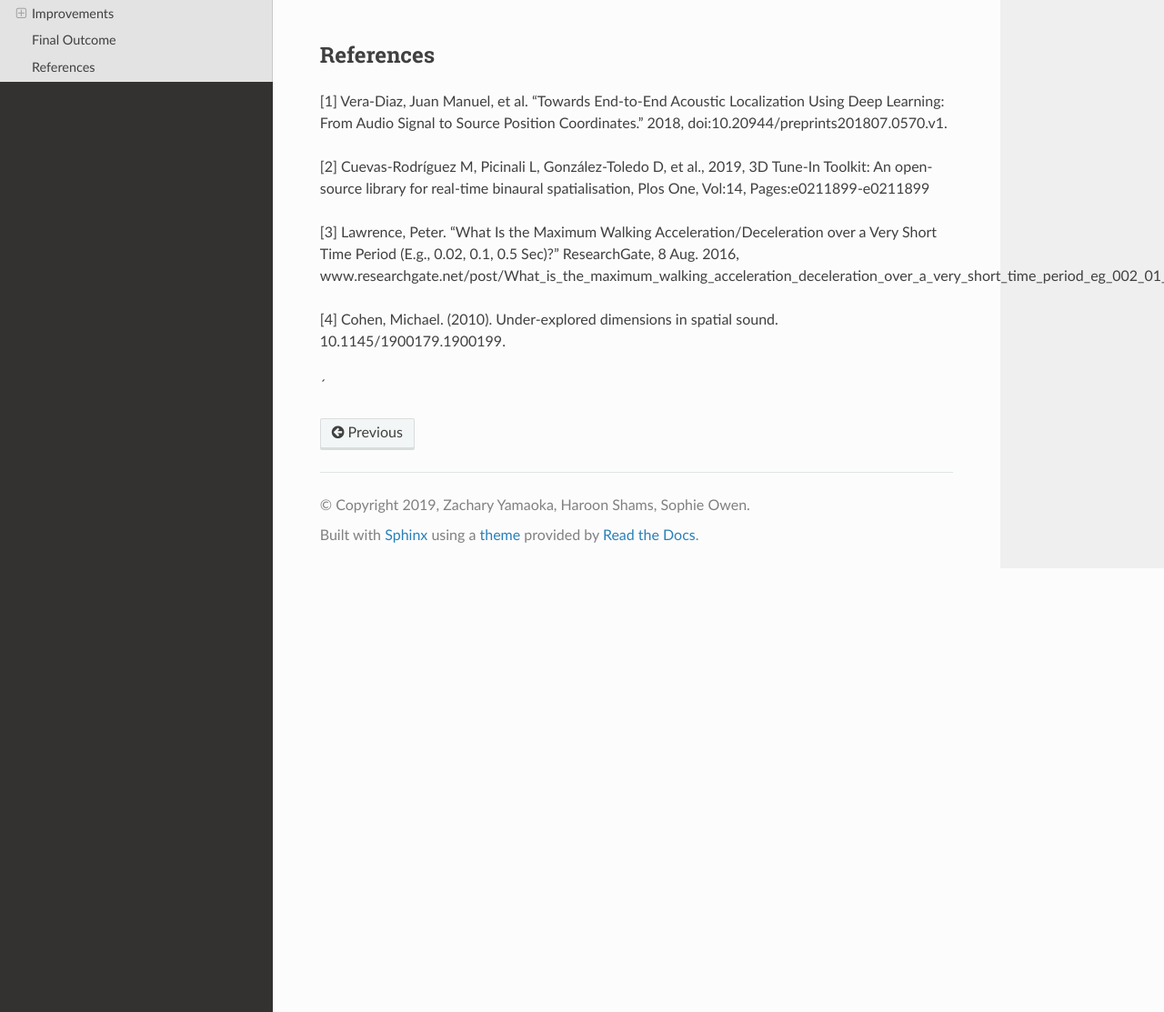
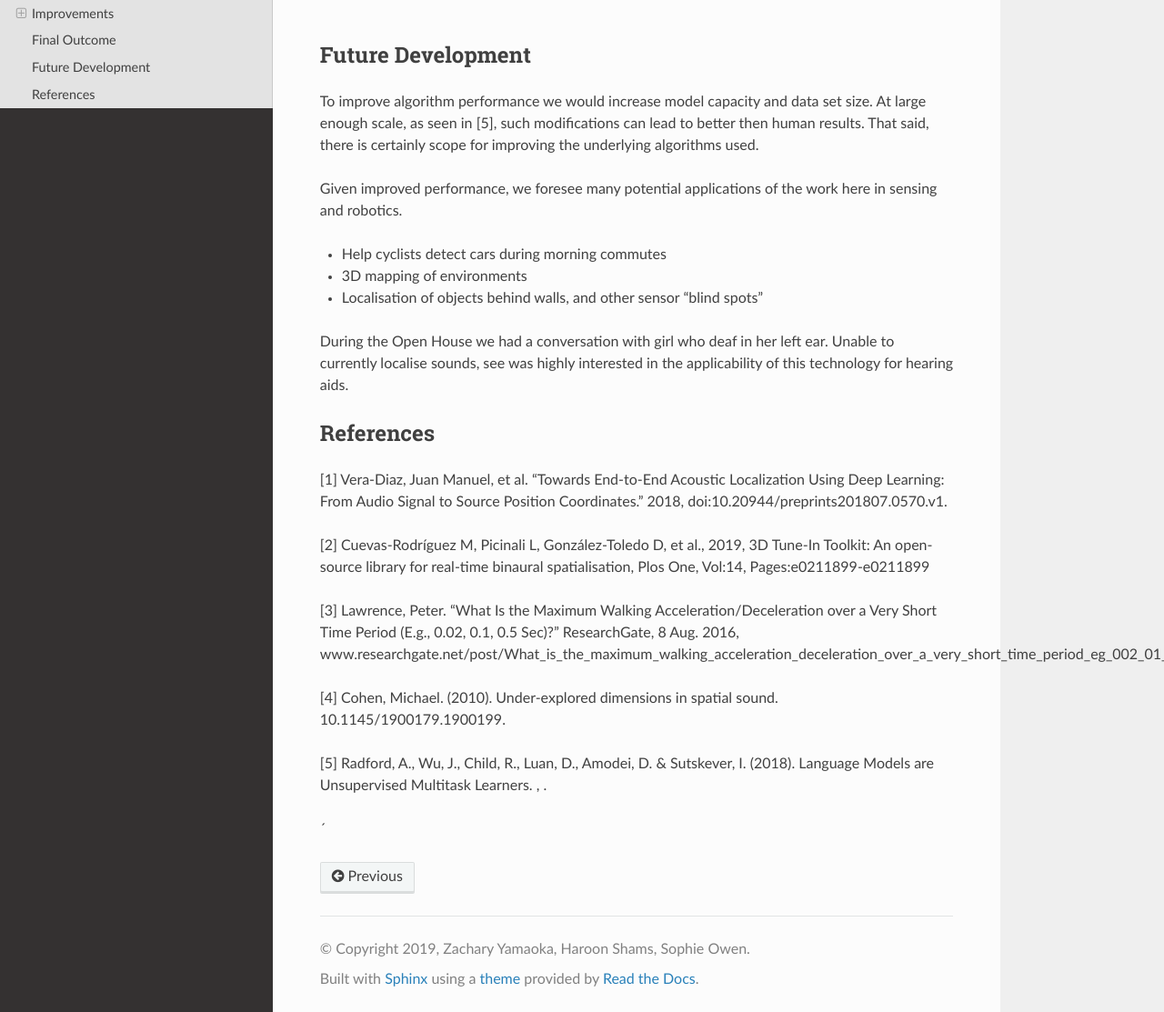
Before and after one commit to zacharyyamaoka/DE3-Audio, a Sphinx documentation site: the page built from docs/intro.rst, in a window 1280 px wide and 1400 px high, scrolled down 17076 px, cut to the strip 287-1400 px from the top of the window. Shown: the whole strip at 91% size. Built offline with Sphinx 7.4.7 and the Read the Docs theme 2.0.0, drawn with Linux system fonts in a browser that asks for light colours; some of the changed text lies outside the part shown.

Commit message:
future deveopments

```diff
--- a/docs/intro.rst
+++ b/docs/intro.rst
@@ -506,6 +506,21 @@ Final Outcome
 |
 
 
+Future Development
+-------------------
+
+To improve algorithm performance we would increase model capacity and data set size. At large enough scale, as seen in [5], such modifications can lead to
+better then human results. That said, there is certainly scope for improving the underlying algorithms used.
+
+Given improved performance, we foresee many potential applications of the work here in sensing and robotics.
+
+* Help cyclists detect cars during morning commutes
+* 3D mapping of environments
+* Localisation of objects behind walls, and other sensor "blind spots"
+
+During the Open House we had a conversation with girl who deaf in her left ear. Unable to currently localise sounds,
+see was highly interested in the applicability of this technology for hearing aids.
+
 References
 -----------------
 
@@ -523,4 +538,7 @@ ResearchGate, 8 Aug. 2016, www.researchgate.net/post/What_is_the_maximum_walking
 
 [4] Cohen, Michael. (2010). Under-explored dimensions in spatial sound. 10.1145/1900179.1900199.
 
+[5] Radford, A., Wu, J., Child, R., Luan, D., Amodei, D. & Sutskever, I. (2018). Language Models are Unsupervised Multitask Learners. , .
+
+
 ´
```
Also changed, not shown: other parts of docs/intro.rst (+1 -1 lines).
